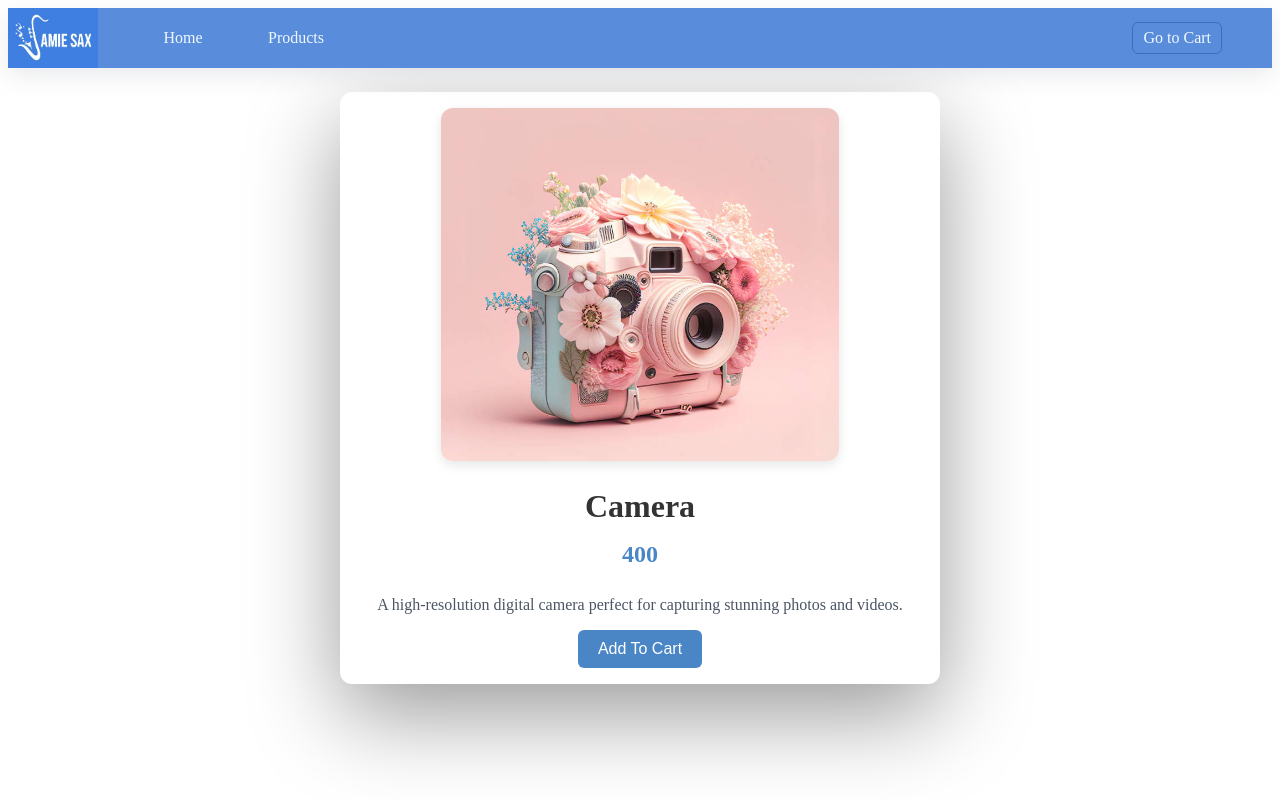
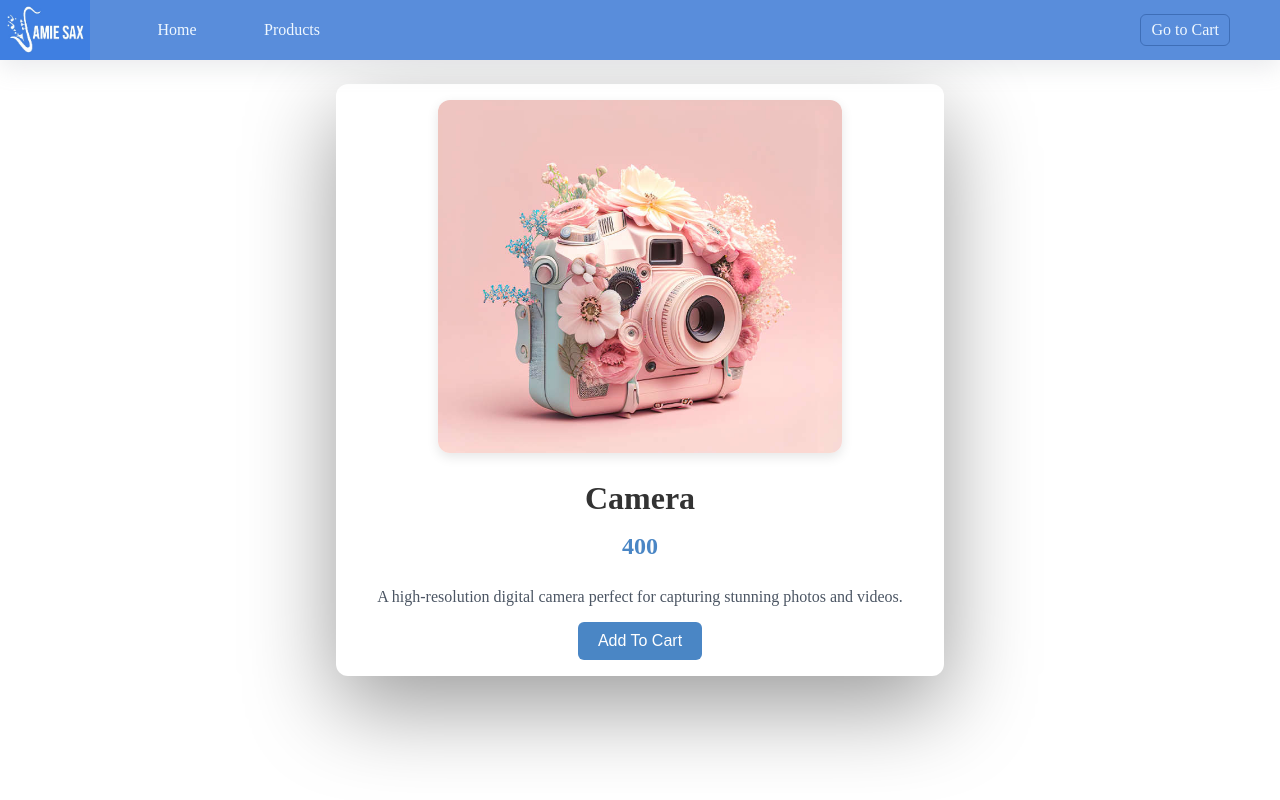
Before and after one commit to jamiesax/jamie-music-mart--e-commerce-, a Next.js app: page /product/Camera-8 in a window 1280 px wide. Built offline with nearby package versions, Linux system fonts and the light colour scheme.

Commit message:
margin correction

```diff
--- a/app/(product)/product/[id]/page.jsx
+++ b/app/(product)/product/[id]/page.jsx
@@ -5,7 +5,7 @@ const ProductDetail = async({ params }) => {
   const { id } = await params;
   const item = products.find(p => p.id === id);
 
-  console.log(item)
+  // console.log(item)
 
   if (!item) {
     return <h2>Product not found</h2>;
--- a/app/globals.css
+++ b/app/globals.css
@@ -1,5 +1,5 @@
 * {
-  margin: 0;
+  margin: 0px;
   padding: 0;
   box-sizing: border-box;
 }
@@ -9,8 +9,8 @@ html {
 }
 
 
-body {
-  margin: 0;
+*body {
+  margin: 0px;
   padding: 0;
   padding-top: 80px;
 }
--- a/app/layout.tsx
+++ b/app/layout.tsx
@@ -6,7 +6,7 @@ export default function RootLayout({ children }: { children: React.ReactNode })
 
   return (
     <html lang="en">
-      <body>
+      <body style={{ margin: 0}}>
         <CartProvider>
           <NavBar />
           {children}
```
